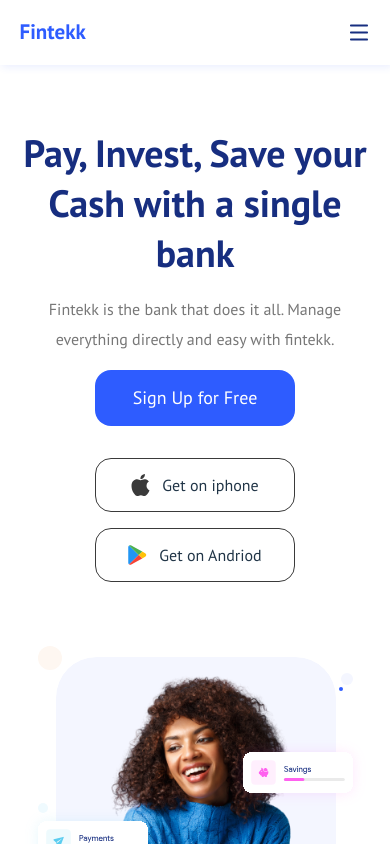
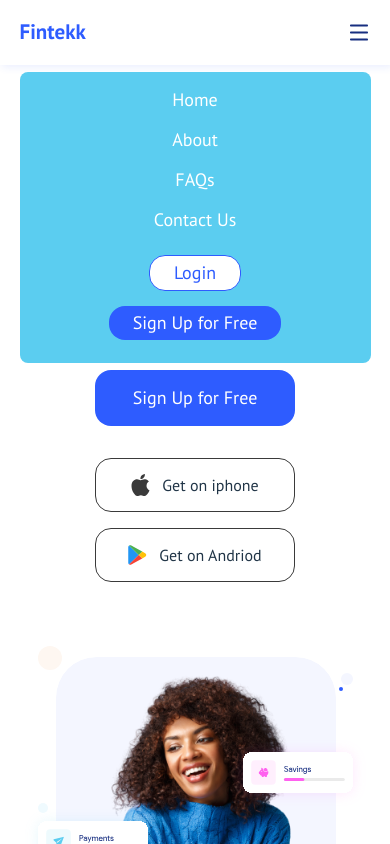
Before and after one commit to ajormoses/Fintekk, a Vue app: page / in a window 390 px wide. Both pictures are taken after a click on the picture 358 px from the left and 32 px from the top of the page. Shown: the top 844 px of the page. Built offline with nearby package versions, Linux system fonts and the light colour scheme.

Commit message:
Update: Nav bar AOS animate updated

```diff
--- a/src/components/Header.vue
+++ b/src/components/Header.vue
@@ -5,16 +5,13 @@ export default {
       menu: false,
     };
   },
-
   methods: {
     toggle() {
       this.menu = !this.menu;
     },
-
     top() {
       window.scrollTo({ top: 0, behavior: "smooth" });
     },
-
     topMobile() {
       window.scrollTo({ top: 0, behavior: "smooth" });
     },
@@ -28,10 +25,10 @@ export default {
       <h1 class="text-[#2E5CFF] font-semibold text-[21px]">Fintekk</h1>
       <img @click="toggle" src="/img/hamburger.svg" alt="hamburger" />
     </div>
-
     <nav
-      class="h-full w-full absolute -left-full mt-[76px] bg-[#5BCDF0] transition-all duration-500 text-center py-2 rounded-lg z-30"
-      :class="{ 'open-sidebar': menu }"
+      data-aos="fade-right"
+      class="nav container bg-[#5BCDF0] text-center py-2 rounded-lg z-30 lg:hidden"
+      v-if="menu === true"
     >
       <ul class="leading-[40px]">
         <a @click="topMobile" href="#home"><li>Home</li></a>
@@ -49,7 +46,6 @@ export default {
         Sign Up for Free
       </button>
     </nav>
-
     <div
       class="hidden container py-4 xl:py-6 lg:flex justify-between items-center"
     >
@@ -91,15 +87,16 @@ export default {
 <style scoped>
 .nav {
   position: absolute;
-
-  width: 100%;
+  top: 72px;
+  left: 0;
+  right: 0;
+  margin: auto;
+  transform: translateY(-50%);
 }
-
 ul li {
   font-size: 18px;
   color: #fff;
 }
-
 ul li:hover {
   background: #fff;
   color: #2e5cff;
```
